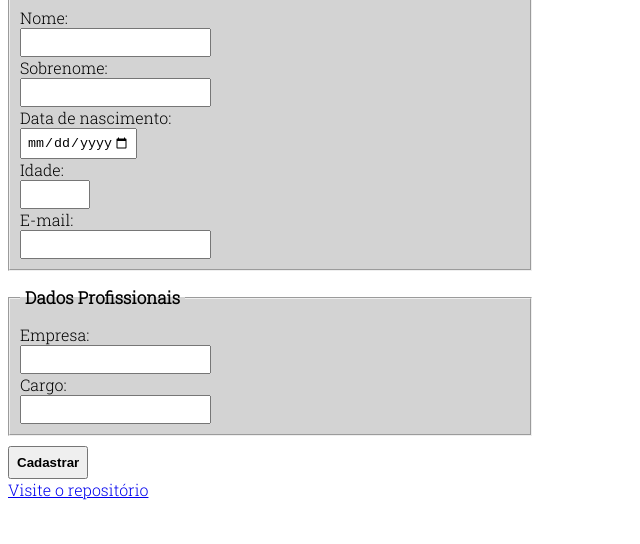
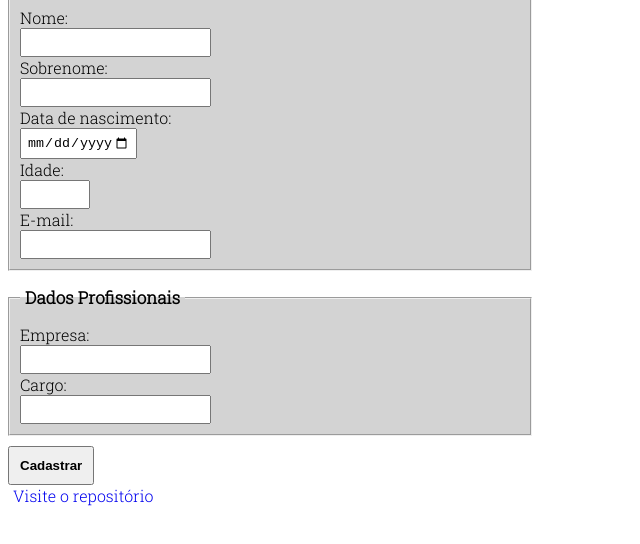
Before and after one commit to gracibrea/formulario-com-validacao-nativa, a plain HTML site: page index.html in a window 1280 px wide. Shown: the part 120-664 px from the top of the page, without its empty margins (0-640 px from the left). Drawn offline with Linux system fonts and the light colour scheme.

Commit message:
link repositório

```diff
--- a/index.html
+++ b/index.html
@@ -52,10 +52,9 @@
                 </label><br>
             </fieldset>
 
-        <input class="button" type="submit" value="Cadastrar">
+        <input class="button" type="submit" value="Cadastrar"><br>
+
+        <a href="https://github.com/gracibrea/formulario">Visite o repositório</a>
     </form>
-
-    <a href="https://github.com/gracibrea/formulario">Visite o repositório</a>
-
 </body>
 </html>
--- a/style/style.css
+++ b/style/style.css
@@ -25,10 +25,15 @@ body {
     font-weight: 500;
 }
 .button {
-    padding: 7px;
+    padding: 10px;
     font-weight: 700;
 }
 
 input {
     padding: 5px;
 }
+
+a {
+    padding: 5px;
+    text-decoration: none;
+}
```
